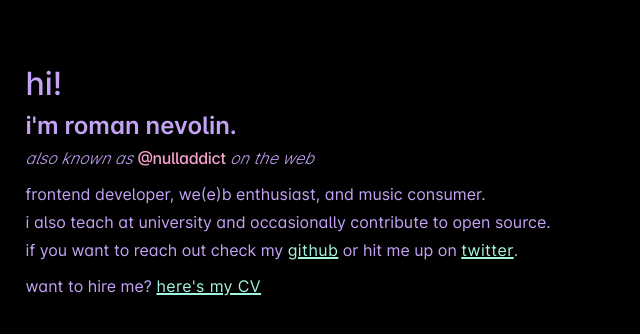
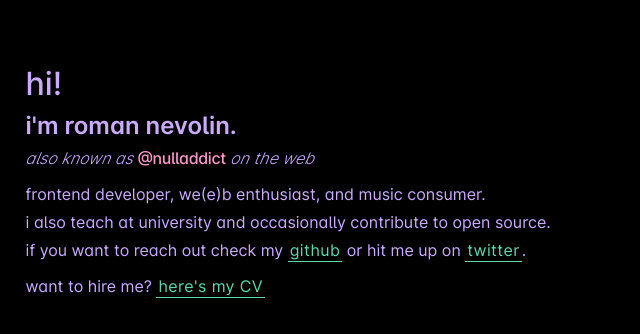
Before and after one commit to nulladdict/nulladdict, a SvelteKit app: page / in a window 1280 px wide. Shown: the top 334 px of the page, without its empty margins (0-640 px from the left). Built offline with nearby package versions, Linux system fonts and the light colour scheme.

Commit message:
fix: styling and colors

```diff
--- a/src/routes/+layout.svelte
+++ b/src/routes/+layout.svelte
@@ -44,29 +44,30 @@
   }
 
   a {
-    color: var(--light-mint);
+    color: var(--mint);
     letter-spacing: 0.025em;
-    text-decoration-thickness: 0.125rem;
+    padding: 0.0625rem 0.125rem;
+    border-bottom: 0.0625rem solid var(--mint);
+    text-decoration: none;
   }
 
   a:focus-visible,
   a:hover {
-    color: var(--mint);
-    text-decoration: none;
+    outline: none;
+    color: var(--bg);
+    background-color: var(--mint);
+    border-bottom: 0.0625rem solid var(--mint);
+    border-radius: 0.125rem;
   }
 
   :root {
     --black: #000;
-    --purple: hsl(264, 100%, 65%);
-    --pink: hsl(330, 100%, 65%);
-    --yellow: hsl(52, 100%, 65%);
-    --mint: hsl(164, 100%, 65%);
-    --light-purple: hsl(264, 80%, 80%);
-    --light-pink: hsl(330, 80%, 80%);
-    --light-yellow: hsl(52, 80%, 80%);
-    --light-mint: hsl(164, 80%, 80%);
+    --dark-purple: oklch(50% 0.25 300);
+    --purple: oklch(80% 0.125 300);
+    --pink: oklch(80% 0.125 350);
+    --mint: oklch(80% 0.125 170);
 
     --bg: var(--black);
-    --fg: var(--light-purple);
+    --fg: var(--purple);
   }
 </style>
--- a/src/routes/+page.svelte
+++ b/src/routes/+page.svelte
@@ -51,7 +51,7 @@
     font-weight: 500;
     font-style: normal;
     letter-spacing: -0.025em;
-    color: var(--light-pink);
+    color: var(--pink);
   }
 
   main {
--- a/svelte.config.js
+++ b/svelte.config.js
@@ -1,11 +1,14 @@
 import preprocess from "svelte-preprocess";
 import adapter from "@sveltejs/adapter-cloudflare";
+import postcssOKLabFunction from "@csstools/postcss-oklab-function";
 
 /** @type {import('@sveltejs/kit').Config} */
 const config = {
   // Consult https://github.com/sveltejs/svelte-preprocess
   // for more information about preprocessors
-  preprocess: preprocess(),
+  preprocess: preprocess({
+    postcss: { plugins: [postcssOKLabFunction()] },
+  }),
 
   kit: {
     adapter: adapter(),
```
Also changed, not shown: package.json (+10 -8 lines), src/routes/+error.svelte (+2 -14 lines), 1 other file (tests, documents, lock files or other folders).
